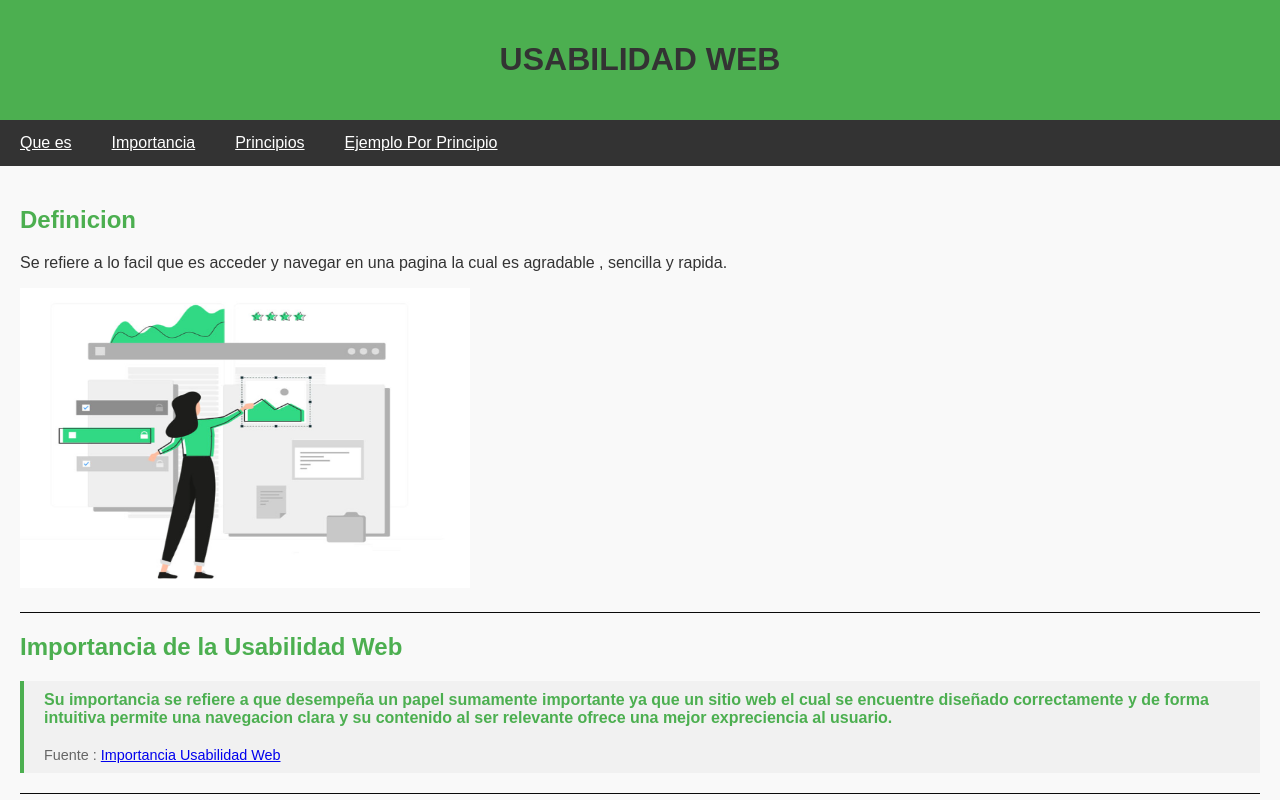
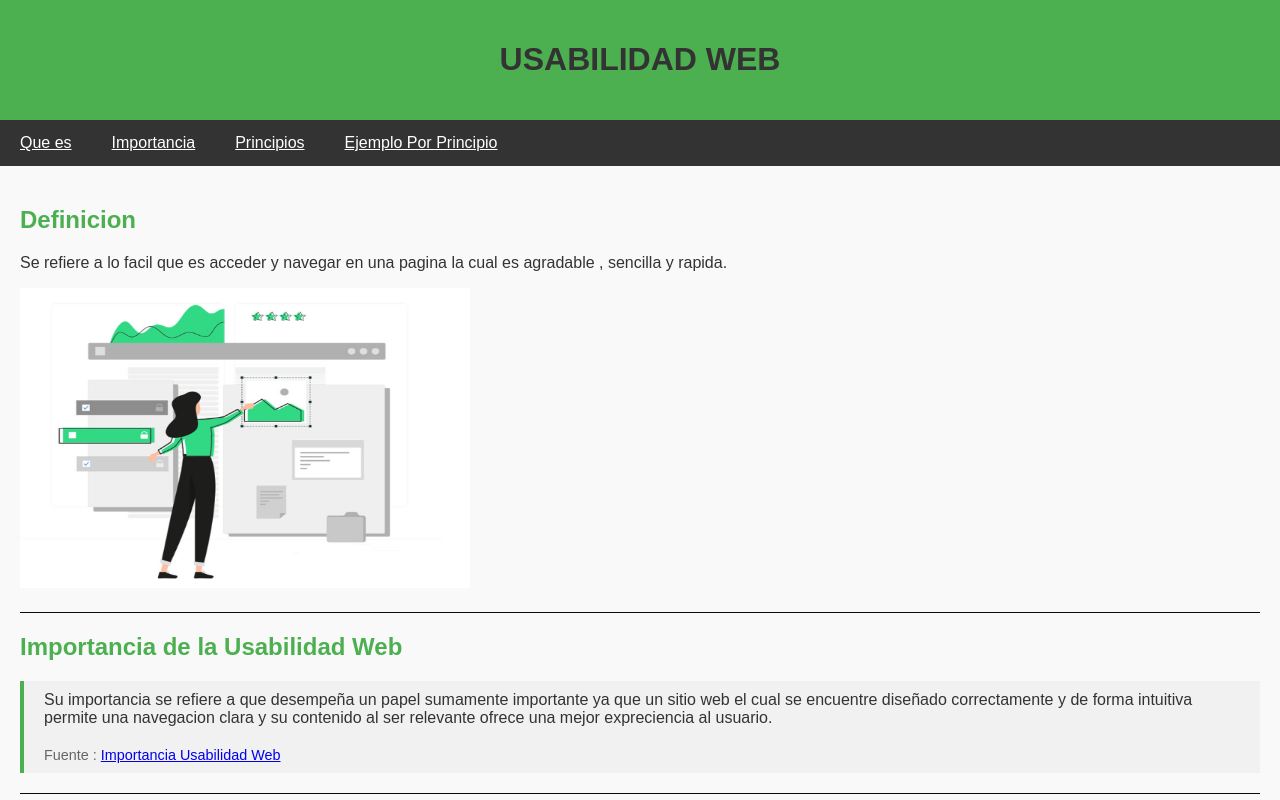
Before and after one commit to BrandonSG2/investigacion1.git.io, a plain HTML site: page index.html in a window 1280 px wide. Shown: the top 800 px of the page. Drawn offline with Linux system fonts and the light colour scheme.

Commit message:
cambio en letra importancia

```diff
--- a/index.html
+++ b/index.html
@@ -39,11 +39,11 @@
                 <article>
                     <h2>Importancia de la Usabilidad Web</h2>
                     <blockquote>
-                        <p><b>Su importancia se refiere a que desempeña un papel sumamente importante ya que un sitio
+                        <p>Su importancia se refiere a que desempeña un papel sumamente importante ya que un sitio
                                 web el
                                 cual se encuentre diseñado correctamente y de forma intuitiva permite una navegacion
                                 clara y su
-                                contenido al ser relevante ofrece una mejor expreciencia al usuario.</b></p>
+                                contenido al ser relevante ofrece una mejor expreciencia al usuario.</p>
                         <footer>
                             Fuente : <a
                                 href="https://dossetenta.com/mejorando-la-experiencia-del-usuario-la-importancia-de-la-usabilidad-web/#:~:text=La%20usabilidad%20web%20desempe%C3%B1a%20un,experiencia%20positiva%20a%20los%20usuarios."
```
